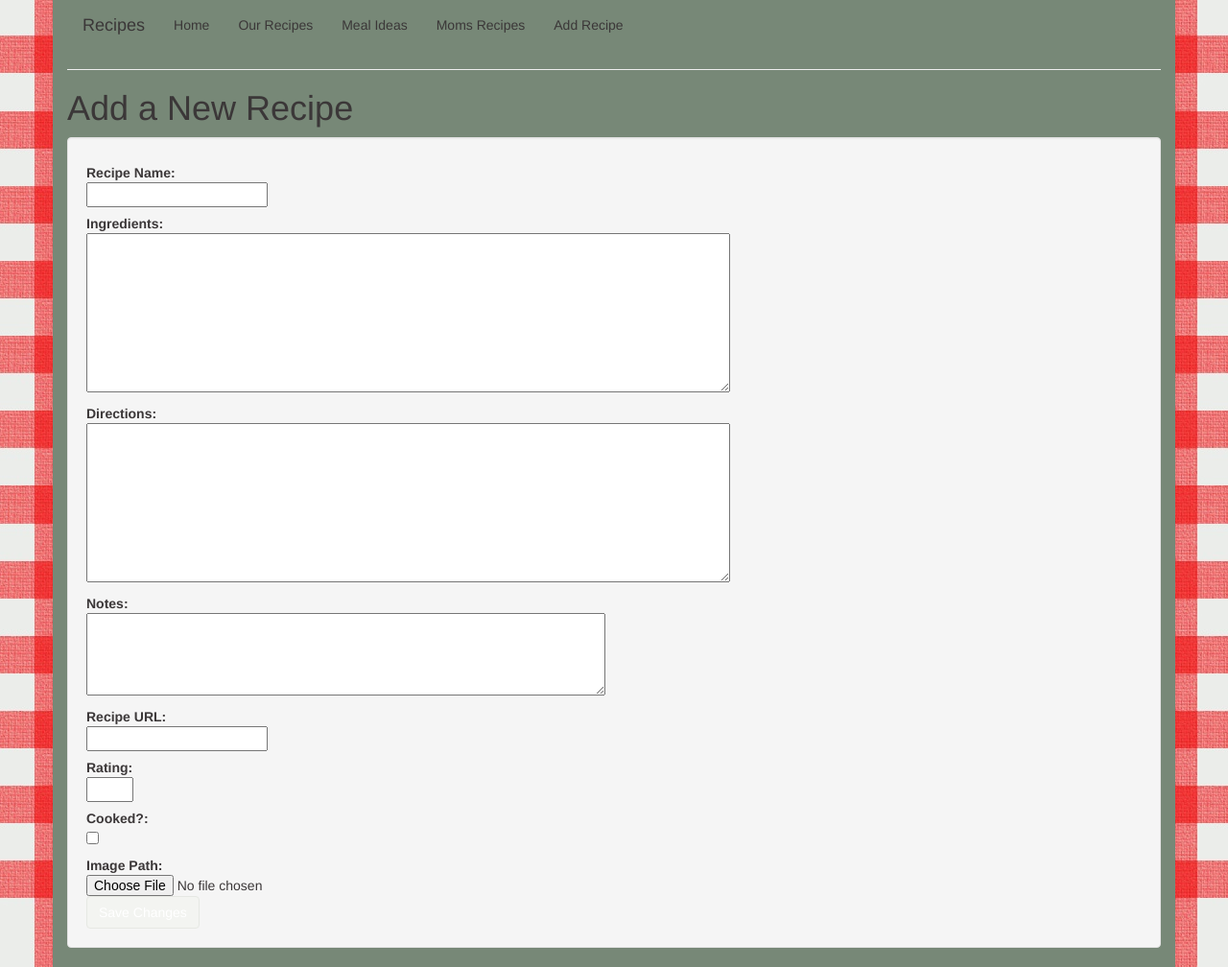
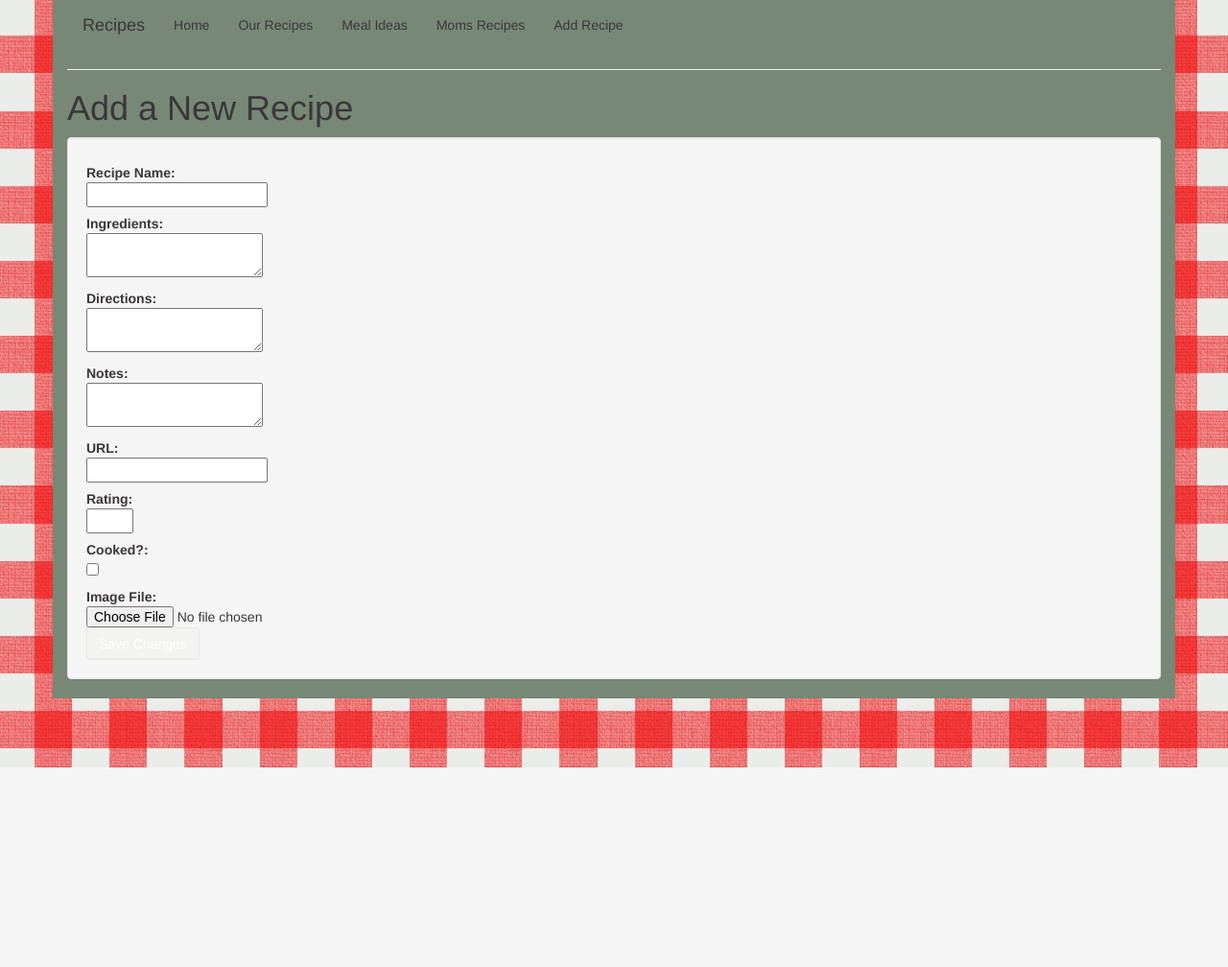
Before and after one commit to MattBitt/recipes, a Flask app: page /add_recipe/ in a window 1280 px wide. Shown: the whole page at 96% size. After the commit the page ends 800 px from the top, so only its background shows below. Run offline with Flask 2, Linux system fonts and the light colour scheme; parts of the project's set-up code (start-up, migrations or seed data) failed here and were passed over; some libraries are stand-ins or nearby versions.

Commit message:
Upated form template to use macros

```diff
--- a/app/forms.py
+++ b/app/forms.py
@@ -8,15 +8,15 @@ from app import db
 
 
 class RecipeForm(Form):
-    recipe_name = TextField('recipe_name' , validators = [DataRequired( message='Recipe Name is required')])
-    directions = TextAreaField('directions', validators = [Length(min = 0, max = 3000), DataRequired( message='Directions are required')])
-    ingredients = TextAreaField('ingredients', validators = [Length(min = 0, max = 3000), DataRequired( message='Ingredients are required')])
-    notes = TextAreaField('notes', validators = [Length(min = 0, max = 3000)])
-    url = TextField('recipe_url',
+    recipe_name = TextField('Recipe Name' , validators = [DataRequired( message='Recipe Name is required')])
+    directions = TextAreaField('Directions', validators = [Length(min = 0, max = 3000), DataRequired( message='Directions are required')])
+    ingredients = TextAreaField('Ingredients', validators = [Length(min = 0, max = 3000), DataRequired( message='Ingredients are required')])
+    notes = TextAreaField('Notes', validators = [Length(min = 0, max = 3000)])
+    url = TextField('URL',
         validators = [URL(require_tld=False, message="Invalid URL"), Optional()])
     image_path = TextField('image_path')
-    was_cooked = BooleanField('was_cooked')
-    rating = IntegerField('rating', validators = [NumberRange(min=1, max=5, message="Rating must be between 1 and 5"), Optional()])
+    was_cooked = BooleanField('Cooked?')
+    rating = IntegerField('Rating', validators = [NumberRange(min=1, max=5, message="Rating must be between 1 and 5"), Optional()])
     user_id = IntegerField('user_id')
-    timestamp = DateField('timestamp', format='%Y-%m-%d')
-    image_file = FileField('image_file')
+    timestamp = DateField('Date', format='%Y-%m-%d')
+    image_file = FileField('Image File')
--- a/app/templates/recipe_form.html
+++ b/app/templates/recipe_form.html
@@ -1,95 +1,37 @@
+{% macro with_errors(field) %}
+
+    <div class="control-group">
+    {% if field.name != 'image_path' %}
+    <label class="control-label" for='{{field}}'>{{field.label.text + ':'}}</label>
+    {% endif %}
+        <div class="controls">
+    {% if field.errors %}
+        {% set css_class = 'control-group error' %}
+        {{ field(class=css_class, **kwargs) }}
+        <span class="help-inline">{% for error in field.errors %}<li>{{ error|e }}</li>{% endfor %}</ul>
+    {% else %}
+        {{ field(**kwargs) }}
+    {% endif %}
+        </div>
+    </div>
+
+{% endmacro %}
+
+
+
    <form class="form-horizontal" action="" method="post" name="add_recipe" enctype="multipart/form-data">
-        {{form.hidden_tag()}}
-        <div class="control-group{% if form.errors.recipe_name %} error{% endif %}">
-            <label class="control-label" for="recipe_name">Recipe Name:</label>
-            <div class="controls">
-                {{ form.recipe_name(maxlength =128, class = "span4") }}
-                {% for error in form.errors.recipe_name %}
-                    <span class="help-inline">[{{error}}]</span><br>
-                {% endfor %}
-            </div>
-        </div>
-        <div class="control-group{% if form.errors.ingredients %} error{% endif %}">
-            <label class="control-label" for="ingredients">Ingredients:</label>
-            <div class="controls">
-                {{ form.ingredients(cols = 80, rows = 8, class = "span4") }}
-                {% for error in form.errors.ingredients %}
-                    <span class="help-inline">[{{error}}]</span><br>
-                {% endfor %}
-            </div>
-        </div>
-        <div class="control-group{% if form.errors.directions %} error{% endif %}">
-            <label class="control-label" for="directions">Directions:</label>
-            <div class="controls">
-                {{ form.directions(cols = 80, rows = 8, class = "span4") }}
-                {% for error in form.errors.directions %}
-                    <span class="help-inline">[{{error}}]</span><br>
-                {% endfor %}
-            </div>
-        </div>
-         <div class="control-group{% if form.errors.notes %} error{% endif %}">
-            <label class="control-label" for="notes">Notes:</label>
-            <div class="controls">
-                {{ form.notes(cols = 64, rows = 4, class = "span4") }}
-                {% for error in form.errors.notes %}
-                    <span class="help-inline">[{{error}}]</span><br>
-                {% endfor %}
-            </div>
-        </div>
-        <div class="control-group{% if form.errors.url %} error{% endif %}">
-            <label class="control-label" for="url">Recipe URL:</label>
-            <div class="controls">
-                {{ form.url(maxlength =128, class = "span4") }}
-                {% for error in form.errors.url %}
-                    <span class="help-inline">[{{error}}]</span><br>
-                {% endfor %}
-            </div>
-        </div>
-         <div class="control-group{% if form.errors.image_path %} error{% endif %}" style="display:none">
-            <label class="control-label" for="image_path">Image Path:</label>
-            <div class="controls">
-                {{ form.image_path(maxlength =128, class = "span4") }}
-                {% for error in form.errors.image_path %}
-                    <span class="help-inline">[{{error}}]</span><br>
-                {% endfor %}
-             </div>
-        </div>
-        <div class="control-group{% if form.errors.Rating %} error{% endif %}">
-            <label class="control-label" for="rating">Rating:</label>
-            <div class="controls">
-                {{ form.rating(maxlength =128, class = "span4") }}
-                {% for error in form.errors.rating %}
-                    <span class="help-inline">[{{error}}]</span><br>
-                {% endfor %}
-             </div>
-        </div>
-         <div class="control-group{% if form.errors.was_cooked %} error{% endif %}">
-            <label class="control-label" for="was_cooked">Cooked?:</label>
-            <div class="controls">
-                {{ form.was_cooked(maxlength =128, class = "span4") }}
-                {% for error in form.errors.was_cooked %}
-                    <span class="help-inline">[{{error}}]</span><br>
-                {% endfor %}
-             </div>
-        </div>
- <div class="control-group{% if form.errors.image_file %} error{% endif %}">
-            <label class="control-label" for="image_file">Image Path:</label>
-            <div class="controls">
-                {{ form.image_file(maxlength =128, class = "span4") }}
-                {% for error in form.errors.image_file %}
-                    <span class="help-inline">[{{error}}]</span><br>
-                {% endfor %}
-             </div>
-        </div>
-    <div class="control-group{% if form.errors.timestamp %} error{% endif %}" style="display:none">
-            <label class="control-label" for="timestamp">Recipe Name:</label>
-            <div class="controls">
-                {{ form.timestamp(maxlength =128, class = "span4") }}
-                {% for error in form.errors.timestamp %}
-                    <span class="help-inline">[{{error}}]</span><br>
-                {% endfor %}
-            </div>
-        </div
+           {{form.hidden_tag()}}
+           {{ with_errors(form.recipe_name) }}
+           {{ with_errors(form.ingredients) }}
+           {{ with_errors(form.directions) }}
+           {{ with_errors(form.notes) }}
+           {{ with_errors(form.url) }}
+           {{ with_errors(form.rating) }}
+           {{ with_errors(form.was_cooked) }}
+           {{ with_errors(form.image_path, style="display:none") }}
+           {{ with_errors(form.image_file) }}
+
+
         <div class="control-group">
             <div class="controls">
                 <input class="btn btn-primary" type="submit" value="Save Changes">
--- a/app/views.py
+++ b/app/views.py
@@ -85,7 +85,7 @@ def add_recipe():
             recipe=Recipe()
             form.populate_obj(recipe)
             import pdb; pdb.set_trace()
-            if request.files['image_file'].filename != '':
+            if len(request.files) > 0:
                 app.logger.debug("Image uploaded")
                 req = request
                 filename = req.files['image_file'].filename
@@ -117,16 +117,22 @@ def edit_recipe(id=1):
         flash('Recipe not found.')
         return redirect(url_for('index'))
     if request.method == 'POST':
-        app.logger.info('request.data')
-        app.logger.info(request.data)
-        app.logger.info('Method = POST')
+        app.logger.debug('request.data')
+        app.logger.debug(request.data)
+        app.logger.debug('Method = POST')
         valid = form.validate_on_submit()
         if valid:
             app.logger.info('Validation Successful - ' + str(form.recipe_name.data))
             form.populate_obj(recipe)
-            #if request.files['image_file'].filename != recipe.image_path and request.files['image_file'].filename != '':
-            #   if upload_image( recipe ) is None:
-            #        flash("Error uploading image")
+            filename = request.files['image_file'].filename
+            if filename != '':
+                req = request
+                filename = req.files['image_file'].filename
+                recipe_name = recipe.recipe_name
+                recipe.image_path = upload_image(req, filename, recipe_name)
+                if recipe.image_path is None:
+                    flash("Error uploading image")
+
             db.session.add(recipe)
             db.session.commit()
             flash('Your changes have been saved.')
```
Also changed, not shown: app.db.
